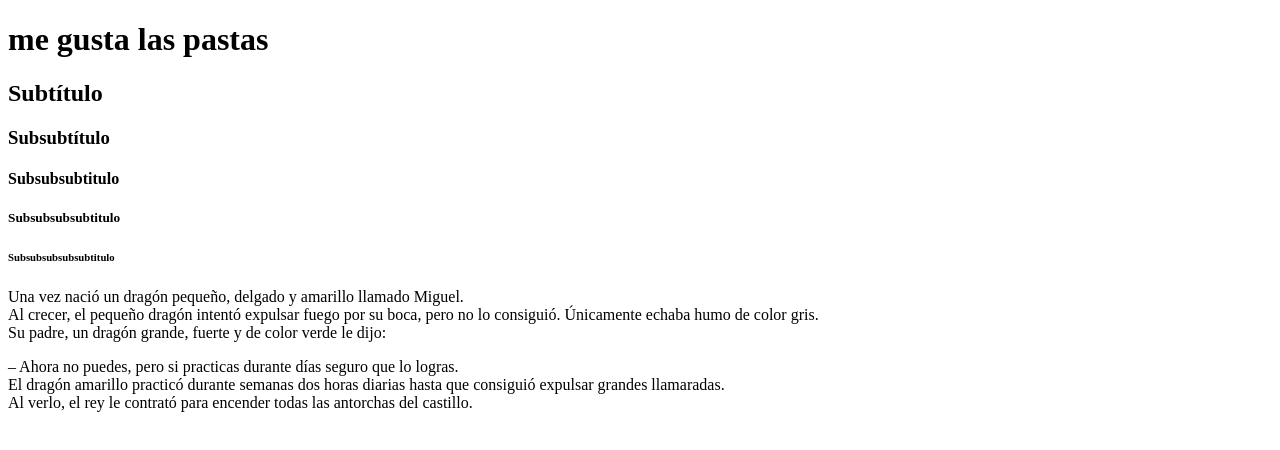
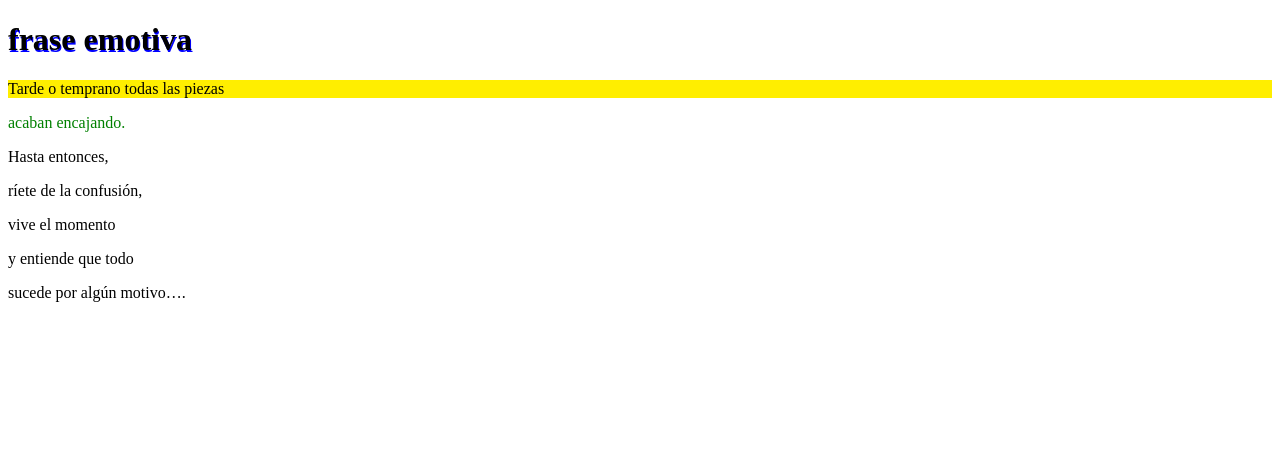
Before and after one commit to maria-betancurp/html-maria-betancur, a website: page index.html in a window 1280 px wide. Drawn offline with Linux system fonts and the light colour scheme.

Commit message:
ejercicio4

```diff
--- /dev/null
+++ b/Tarea1.css
@@ -0,0 +1,19 @@
+h1 {
+  color: rgb(106, 212, 177);
+  font-size: 100px;
+  text-align: center;
+  background-color: rgb(0, 255, 0);
+}
+h3 {
+  font-size: 20px;
+  text-align: center;
+  color: rgb(255, 251, 0);
+  background-color: rgb(201, 0, 0);
+}
+#hola {
+  color: blue;
+  text-align: center;
+}
+#hol {
+  color: rgb(132, 0, 255);
+}
--- a/index.html
+++ b/index.html
@@ -2,38 +2,42 @@
 <html lang="en">
   <head>
     <meta charset="UTF-8" />
+    <link rel="stylesheet" href="style.css">
     <title>
       Hola
     </title>
   </head>
 
   <body>
-    <h1>me gusta las pastas</h1>
 
-    <h2>Subtítulo</h2>
-
-    <h3>Subsubtítulo</h3>
-
-    <h4>Subsubsubtitulo</h4>
-
-    <h5>Subsubsubsubtitulo</h5>
-
-    <h6>Subsubsubsubsubtitulo</h6>
+    <h1>frase emotiva</h1>
 
   </p>
-  <p id="hola">
-  Una vez nació un dragón pequeño, delgado y amarillo llamado Miguel.
+  <p id="banana">
+    Tarde o temprano todas las piezas
    <br>
-Al crecer, el pequeño dragón  intentó expulsar fuego por su boca, pero no lo consiguió.  Únicamente echaba humo de color gris.
-   <br>
-Su padre, un dragón grande, fuerte y de color verde le dijo:
-  <br>
-  <p id="hola">
-– Ahora no puedes, pero si practicas durante días seguro que lo logras.
-   <br>
-El dragón amarillo practicó durante semanas dos horas diarias hasta que consiguió expulsar grandes llamaradas.
-   <br>
-Al verlo, el rey le contrató para encender todas las antorchas del castillo.
-
+  </p>
+  <p id="limon">
+   acaban encajando.
+    <br>
+  </p>
+  <p id="sandia">
+    Hasta entonces,
+    <br>
+  </p>
+   ríete de la confusión,
+    <br>
+  </p>
+  <p id="pera">
+    vive el momento
+    <br>
+  </p>
+    y entiende que todo
+    <br>
+  </p>
+  <p id="kiwii">
+    sucede por algún motivo….
+    <br>
+  </p>
 </body>
 </html>
--- a/style.css
+++ b/style.css
@@ -1,19 +1,11 @@
 h1 {
-  color: rgb(226, 181, 121);
-  font-size: 100px;
-  text-align: center;
-  background-color: rgb(103, 158, 103);
+  text-shadow: 1px 2px blue;
 }
-h3 {
-  font-size: 20px;
-  text-align: center;
-  color: lightgreen;
-  background-color: seagreen;
+
+#banana {
+  background-color: rgb(255, 238, 0);
 }
-#hola {
-  color: blue;
-  text-align: center;
+
+#limon {
+  color: green;
 }
-# {
-  color: darkgreen;
-}
```
Also changed, not shown: tarea1.html (added, +41 -0 lines).
